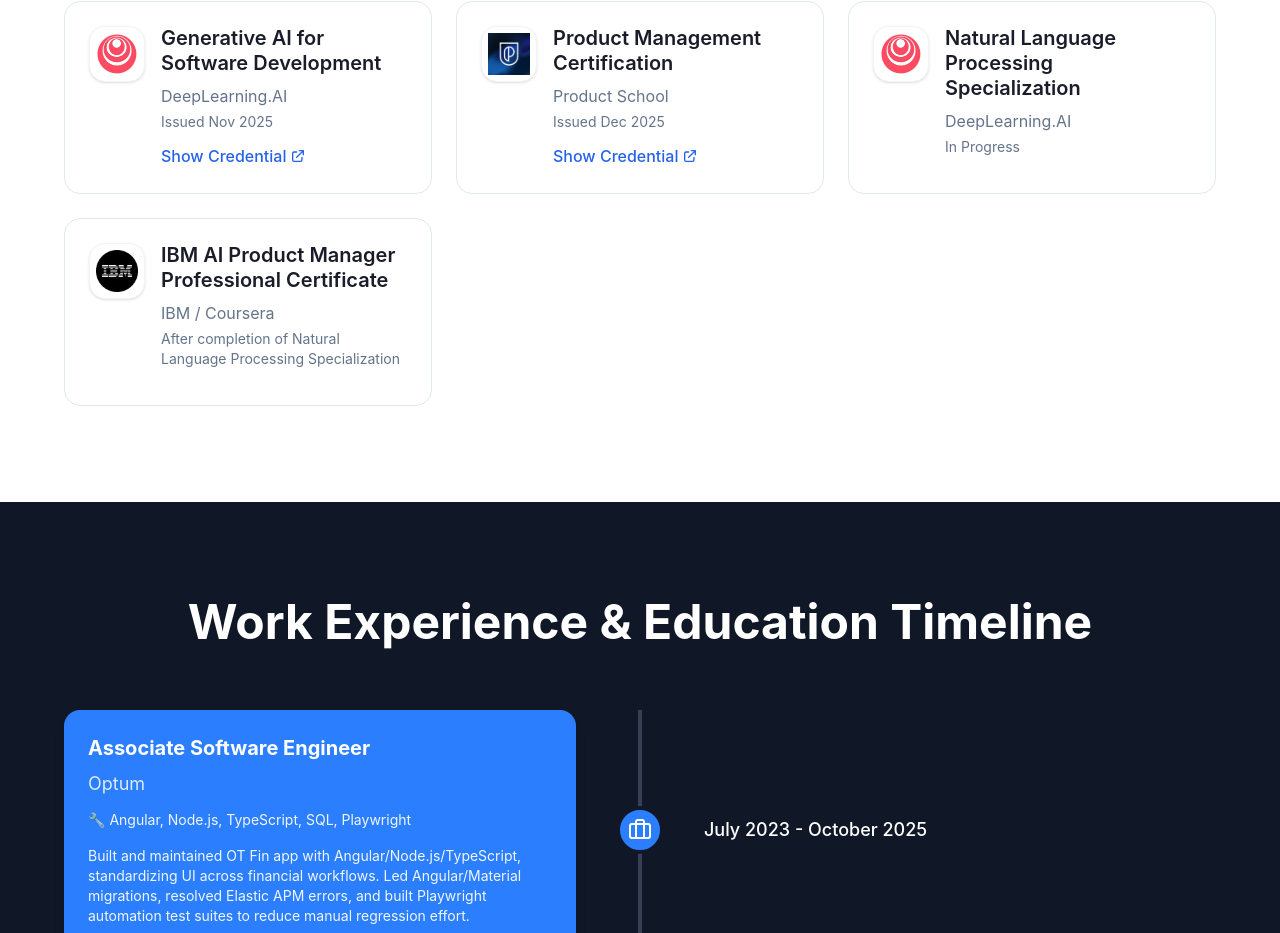
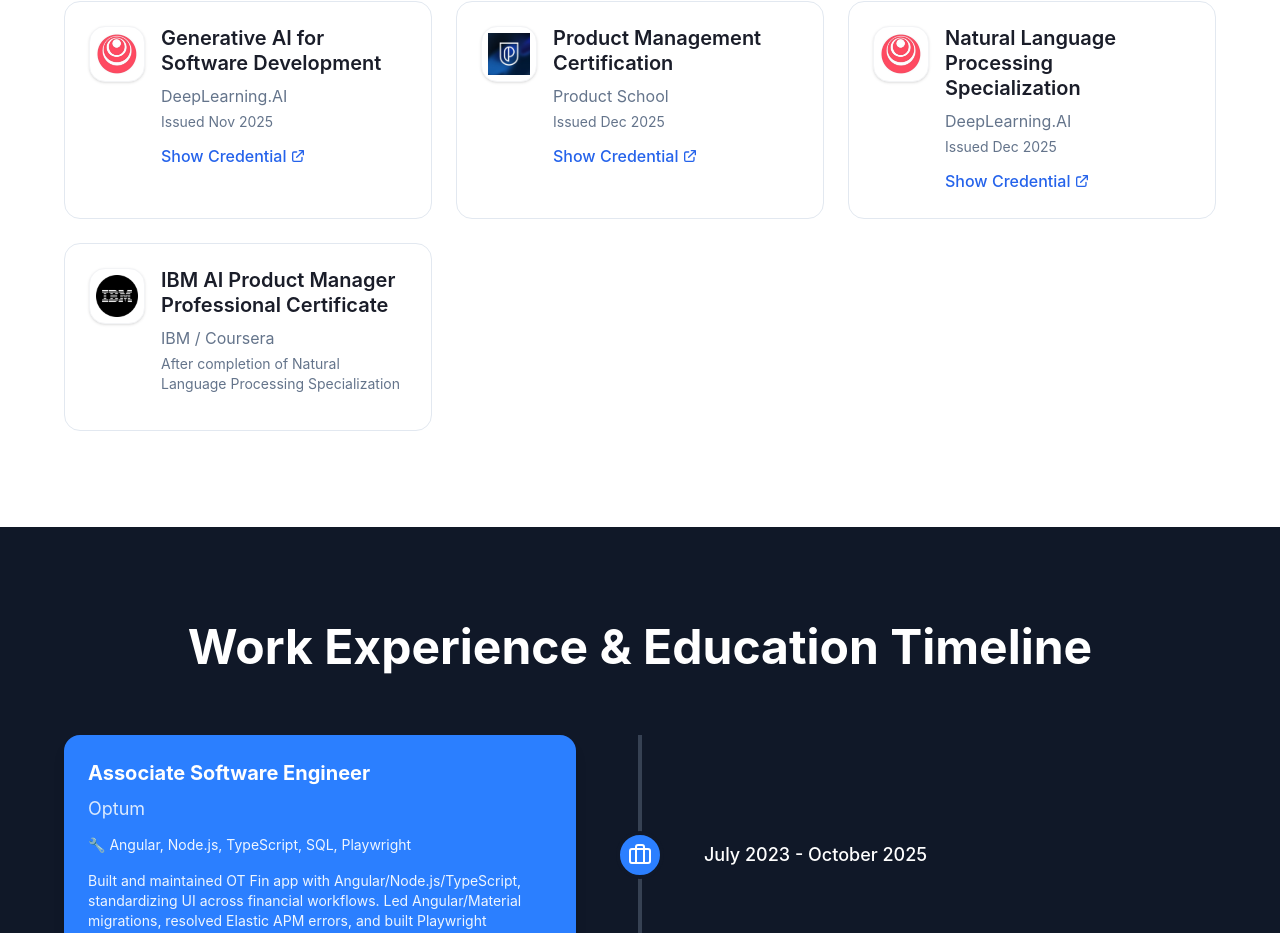
Before and after one commit to OluwatobilobaOdebo/tobi-odebo-portfolio, a Next.js app: page / in a window 1280 px wide. Shown: the part 5337-6270 px from the top of the page. Built offline with nearby package versions, Linux system fonts and the light colour scheme.

Commit message:
updated NLP cert status

```diff
--- a/app/page.tsx
+++ b/app/page.tsx
@@ -586,7 +586,8 @@
               <CertificationCard
                 title="Natural Language Processing Specialization"
                 provider="DeepLearning.AI"
-                status="In Progress"
+                status="Issued Dec 2025"
+                link="https://www.coursera.org/account/accomplishments/specialization/7NOOOZ638CVE"
                 logo="/deep_learning_ai.jpg"
               />
               <CertificationCard
```
